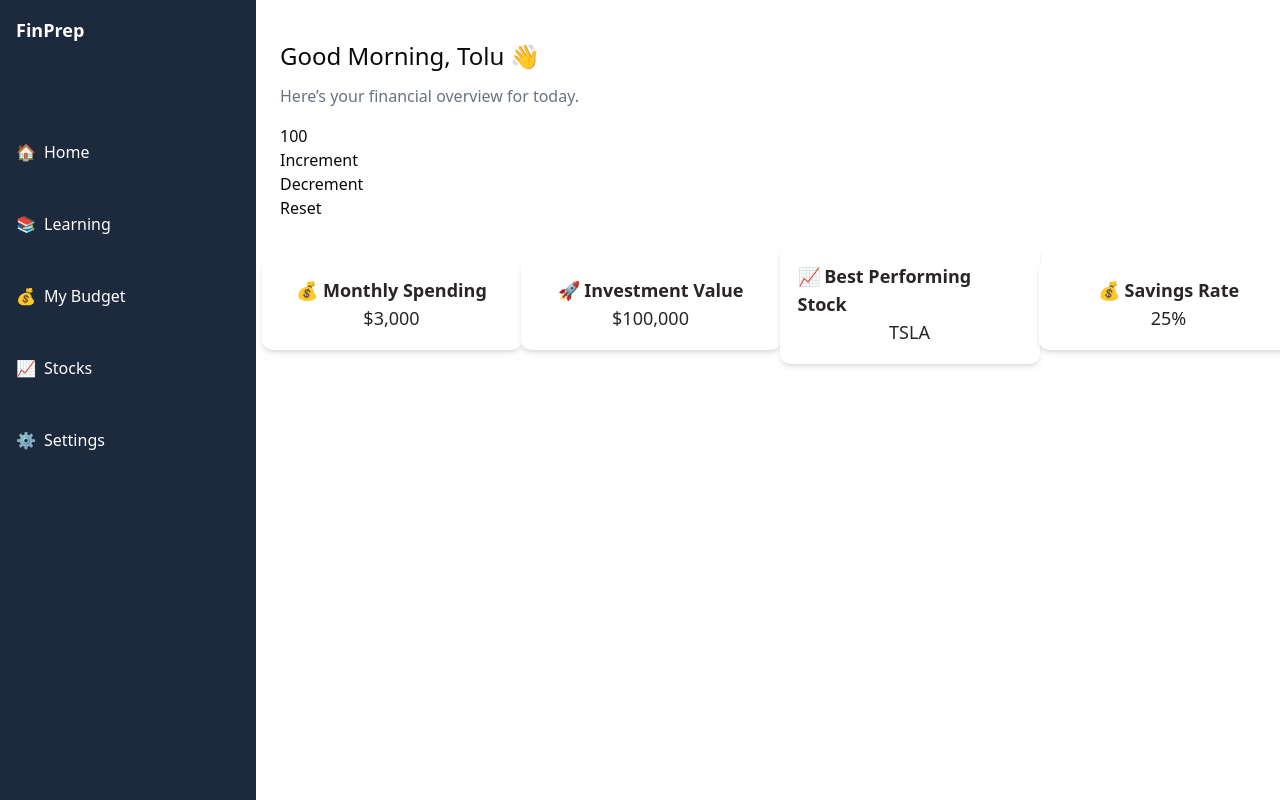
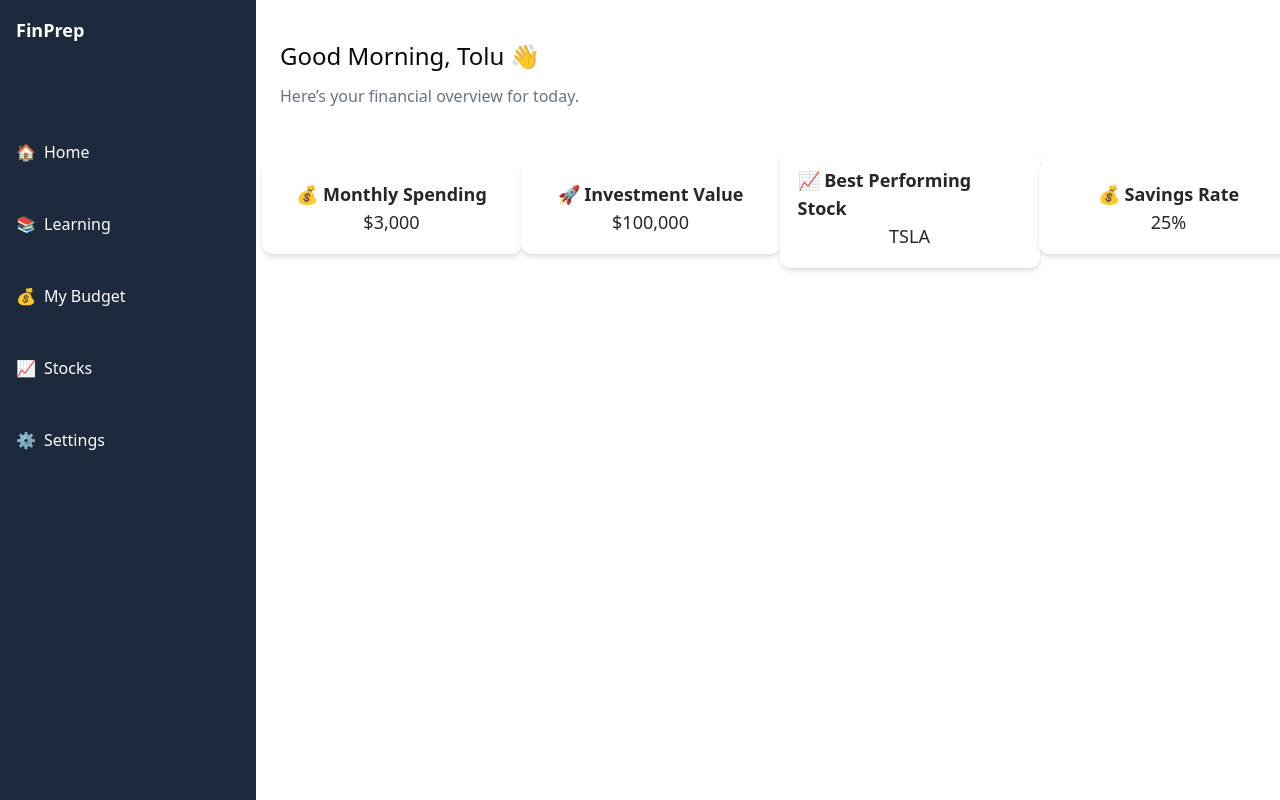
Before and after one commit to toluodunuga23/personal-finance-app, a Next.js app: page / in a window 1280 px wide. Built offline with nearby package versions, Linux system fonts and the light colour scheme.

Commit message:
commented unused code

```diff
--- a/src/app/learning/page.tsx
+++ b/src/app/learning/page.tsx
@@ -9,7 +9,7 @@ const Learning = () => {
   return (
     <div className="flex flex-col items-start justify-start ml-70 mt-10 ">
       <h1 className="text-2xl bold ">About Stocks</h1>
-      <h2>{budget}</h2>
+      {/* <h2>{budget}</h2> */}
       <p className="text-gray-500 mt-3">
         Stocks are a type of investment that represents ownership in a company
         or organization. When you buy a stock, you become a shareholder in the
--- a/src/components/Dashboard.tsx
+++ b/src/components/Dashboard.tsx
@@ -29,10 +29,10 @@ const Dashboard = () => {
         </p>
         </div>
       <div className="flex flex-col items-start justify-start ml-70 mt-4  ">
-        <h2>{currentBudget}</h2>
+        {/* <h2>{currentBudget}</h2>
         <button onClick={() => dispatch(increment())}>Increment</button>
         <button onClick={() => dispatch(decrement())}>Decrement</button>
-        <button onClick={() => dispatch(reset())}>Reset</button>
+        <button onClick={() => dispatch(reset())}>Reset</button> */}
         <div className="grid grid-cols-4  gap-9 place-items-center mt-6 ">
           {summaryCards.map((card, index) => (
             <div
```
